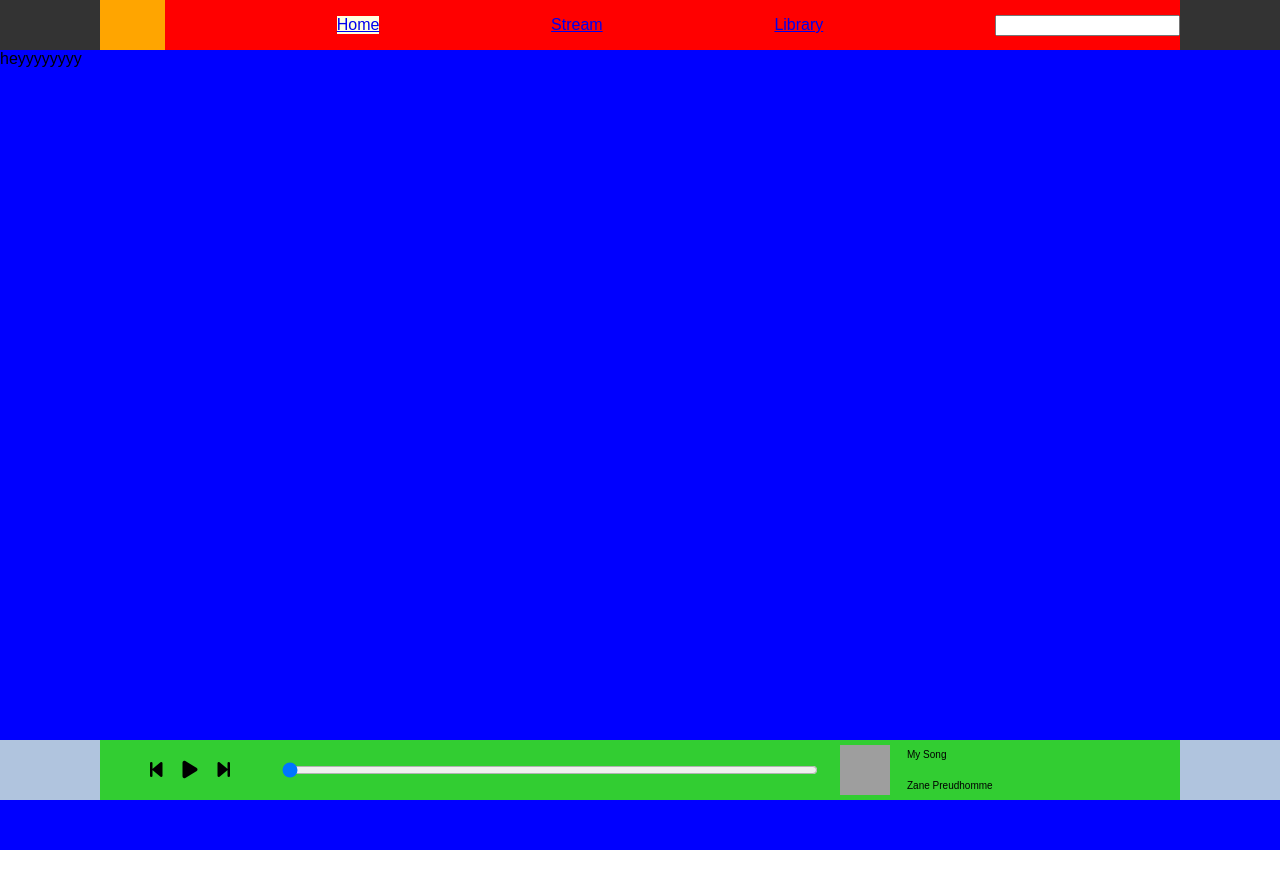
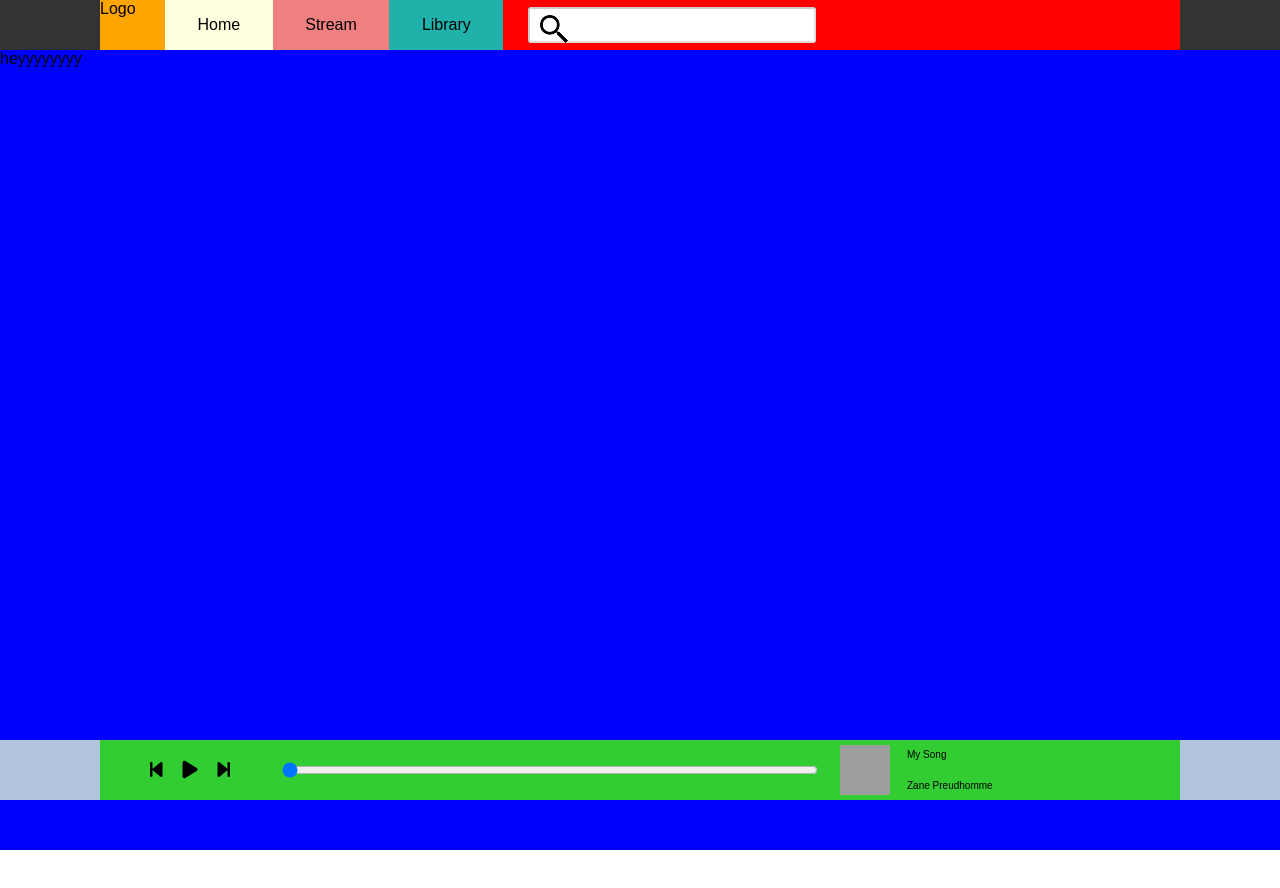
Before and after one commit to zpreudhomme/MellowCloud, a React (Create React App) app in the folder frontend/: page / in a window 1280 px wide. Shown: the top 888 px of the page. Built offline with nearby package versions, Linux system fonts and the light colour scheme; no server answers; grey boxes are pictures that could not be loaded.

Commit message:
Left side of navbar layed out

```diff
--- a/frontend/src/components/Navigation/Navigation.css
+++ b/frontend/src/components/Navigation/Navigation.css
@@ -17,19 +17,69 @@
 .navbar-contents{
     background-color: red;
     width: 1080px;
-    display: flex;
-    justify-content: space-between;
     height:100%;
-    align-items: center;
+    display: grid;
+    grid-template-columns: 65px 1fr 1fr 1fr;
+    grid-template-areas:
+    "logo navbar-left search navbar-right";
 }
 
 .navbar-logo{
     background-color:orange;
     height: 100%;
     width: 65px;
+    grid-area: "logo";
+}
+
+.navbar-left{
+    grid-area: "nav-left";
+    display: grid;
+    grid-template-areas: 1fr 1fr 1fr;
+    grid-template-areas:
+    "home stream library"
+}
+
+.navbar-search{
+    grid-area: "search";
+    display: flex;
+    justify-content: center;
+    align-items: center;
+}
+
+.navbar-right{
+    grid-area: "nav-right"
 }
 
 .navbar-home{
+    grid-area:"home";
     background-color: lightyellow;
-    height: 100%
+    display: flex;
+    justify-content: center;
+    align-items: center;
 }
+
+.navbar-stream{
+    grid-area:"stream";
+    background-color: lightcoral;
+    display: flex;
+    justify-content: center;
+    align-items: center;
+}
+
+.navbar-library{
+    grid-area:"library";
+    background-color: lightseagreen;
+    display: flex;
+    justify-content: center;
+    align-items: center;
+}
+
+#searchbar{
+    background-image: url('../../assets/images/search3.png');
+    background-position: 10px 6px;
+    background-repeat: no-repeat;
+    border-color: rgba(0, 0, 0, 0.2);
+    border-radius: 3px;
+    height: 30px;
+    width: 280px;
+}
--- a/frontend/src/components/Navigation/index.js
+++ b/frontend/src/components/Navigation/index.js
@@ -1,12 +1,12 @@
 import React from 'react';
-import { NavLink } from 'react-router-dom';
+import { NavLink, Redirect, useHistory } from 'react-router-dom';
 import { useSelector } from 'react-redux';
 import ProfileButton from './ProfileButton';
 import './Navigation.css';
 
 function Navigation({ isLoaded }){
   const sessionUser = useSelector(state => state.session.user);
-
+  const history = useHistory();
   let sessionLinks;
   if (sessionUser) {
     sessionLinks = (
@@ -29,30 +29,36 @@ function Navigation({ isLoaded }){
     );
   }
 
-
+  const buttonClick = (e) => {
+    let id = e.target.id;
+    if (id === "home") id = "";
+    history.push(`/${id}`)
+  }
 
   return (
     <>
       <nav className="navbar">
         <div className="navbar-contents">
-          <div className="navbar-logo"></div>
-          <NavLink exact to="/">
-            <div className="navbar-home">
+          <div id ="home" className="navbar-logo" onClick={(e)=> buttonClick(e)}>Logo</div>
+          <div className="navbar-left">
+            <div id="home" className="navbar-home" onClick={(e)=> buttonClick(e)}>
               Home
             </div>
-          </NavLink>
-          <NavLink to="/stream">
-            <div className="navbar-stream">
+
+            <div id="stream" className="navbar-stream" onClick={(e)=> buttonClick(e)}>
               Stream
             </div>
-          </NavLink>
-          <NavLink to="/library">
-            <div className="navbar-library">
+
+            <div id="library" className="navbar-library" onClick={(e)=> buttonClick(e)}>
               Library
             </div>
-          </NavLink>
-          <input type="text"></input>
-          {isLoaded && sessionLinks}
+          </div>
+          <div className="navbar-search">
+            <input id="searchbar" type="text"></input>
+          </div>
+          <div className="navbar-right">
+            {isLoaded && sessionLinks}
+          </div>
         </div>
       </nav>
         <div className="test">
```
Also changed, not shown: frontend/src/assets/images/search3.png (added).
